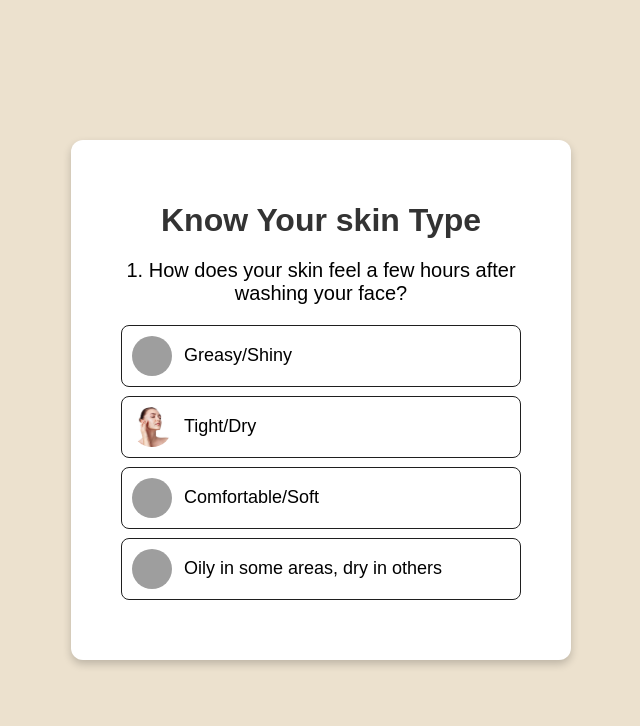
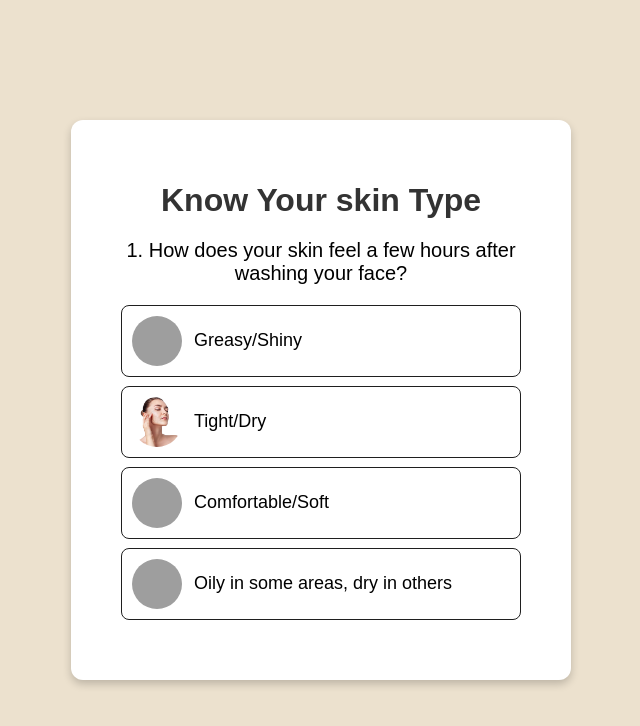
Before and after one commit to piyush-ujgaokar/cosmecure, a Django app: page /skin_quiz/ in a window 1280 px wide. Shown: the top 726 px of the page, without its empty margins (319-959 px from the left). Run offline with Django 5.2, Linux system fonts and the light colour scheme; grey boxes are pictures that could not be loaded.

Commit message:
new css added in skincare quiz

```diff
--- a/cosmecure/static/css/quiz/skincare_quiz.css
+++ b/cosmecure/static/css/quiz/skincare_quiz.css
@@ -48,6 +48,7 @@ h1 {
 .option:hover {
  background-color: #3d2513;
  color: #ECE1CE;
+ transform: scale(1.1);
 
 }
 
@@ -56,8 +57,8 @@ h1 {
 }
 
 .option img {
-  width: 40px;
-  height: 40px;
+  width: 50px;
+  height: 50px;
   margin-right: 10px;
   border-radius: 50%;
   object-fit: cover;
```
